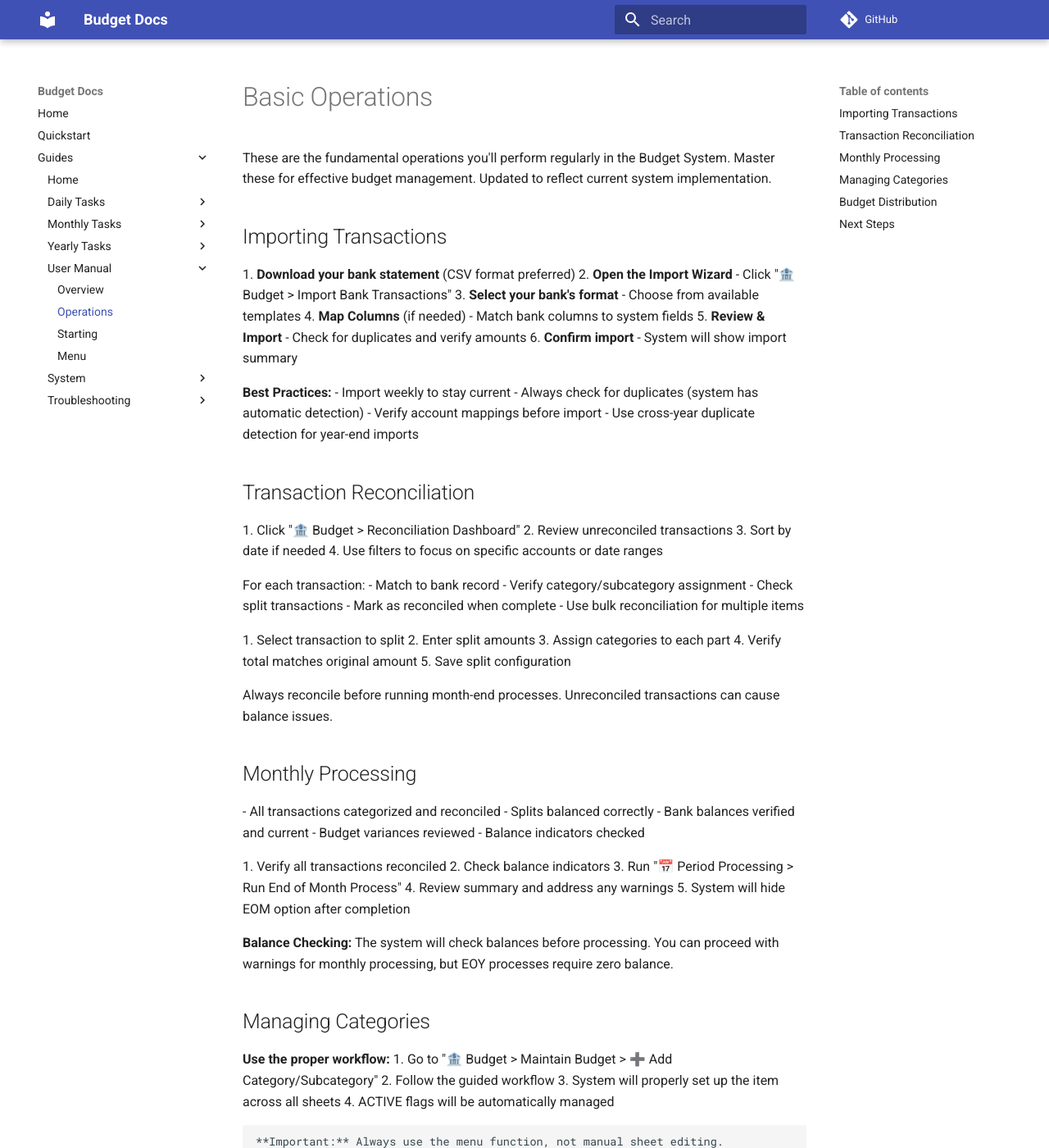
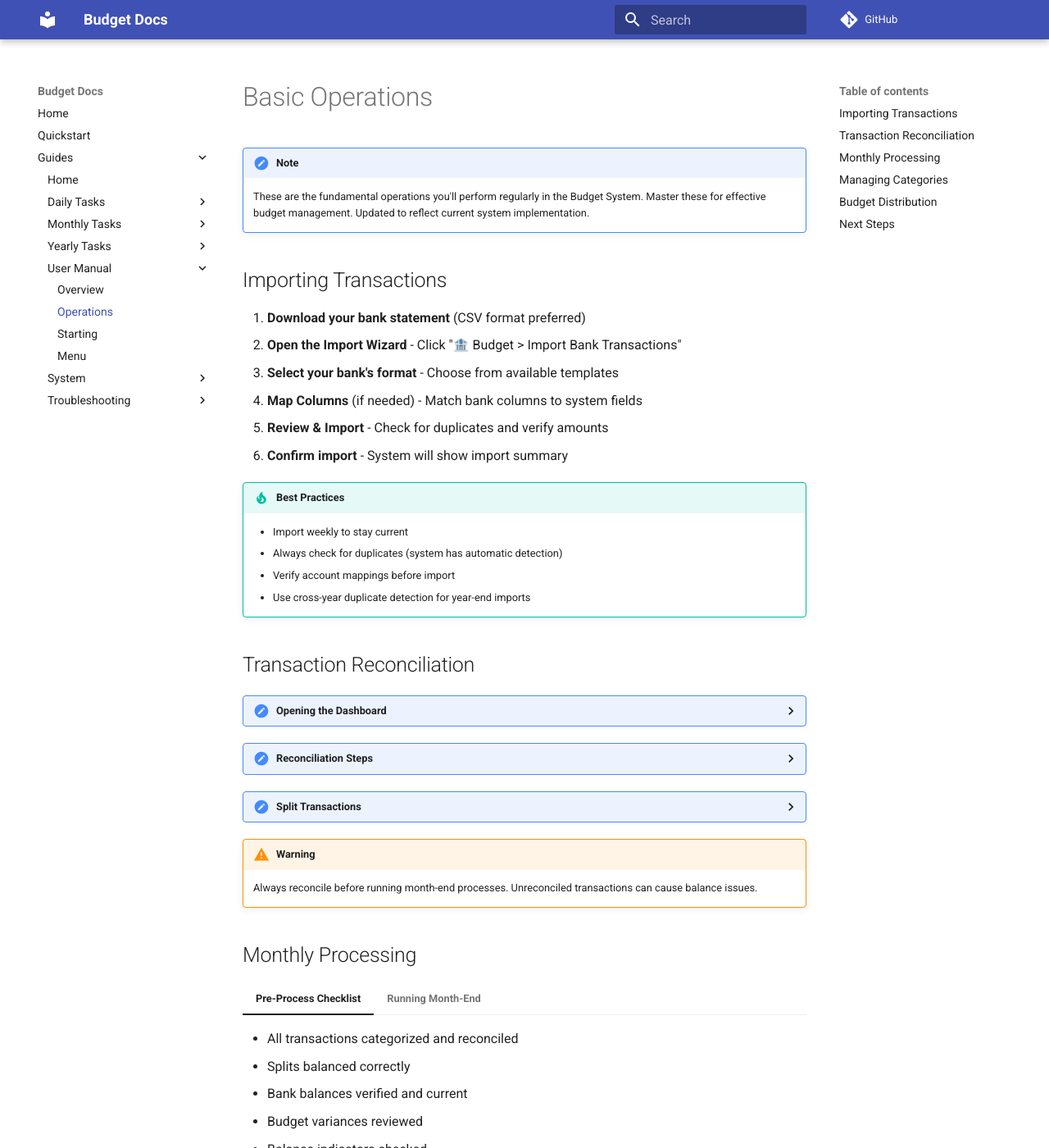
Before and after one commit to griadooss/budget-docs, an MkDocs documentation site: the page built from docs/guides/user-manual/basic-operations.md, in a window 1280 px wide and 1400 px high. Shown: the whole window at 82% size. Built offline with MkDocs 1.6.1 and Material for MkDocs 9.7.7, drawn with Linux system fonts in a browser that asks for light colours; comment, search, counter and statistics services are not loaded; some of the changed text lies outside the part shown.

Commit message:
Convert common-issues.md and basic-operations.md to Material syntax

```diff
--- a/docs/guides/user-manual/basic-operations.md
+++ b/docs/guides/user-manual/basic-operations.md
@@ -5,148 +5,131 @@ description: 'Core processes and daily tasks in the Budget System'
 
 # Basic Operations
 
-<Note>
-  These are the fundamental operations you'll perform regularly in the Budget
-  System. Master these for effective budget management. Updated to reflect current system implementation.
-</Note>
+!!! note
+    These are the fundamental operations you'll perform regularly in the Budget System. Master these for effective budget management. Updated to reflect current system implementation.
 
 ## Importing Transactions
 
-<Steps>
-  1. **Download your bank statement** (CSV format preferred)
-  2. **Open the Import Wizard** - Click "🏦 Budget > Import Bank Transactions"
-  3. **Select your bank's format** - Choose from available templates
-  4. **Map Columns** (if needed) - Match bank columns to system fields
-  5. **Review & Import** - Check for duplicates and verify amounts
-  6. **Confirm import** - System will show import summary
-</Steps>
+1. **Download your bank statement** (CSV format preferred)
+2. **Open the Import Wizard** - Click "🏦 Budget > Import Bank Transactions"
+3. **Select your bank's format** - Choose from available templates
+4. **Map Columns** (if needed) - Match bank columns to system fields
+5. **Review & Import** - Check for duplicates and verify amounts
+6. **Confirm import** - System will show import summary
 
-<Tip>
-  **Best Practices:**
-  - Import weekly to stay current
-  - Always check for duplicates (system has automatic detection)
-  - Verify account mappings before import
-  - Use cross-year duplicate detection for year-end imports
-</Tip>
+!!! tip "Best Practices"
+    - Import weekly to stay current
+    - Always check for duplicates (system has automatic detection)
+    - Verify account mappings before import
+    - Use cross-year duplicate detection for year-end imports
 
 ## Transaction Reconciliation
 
-<AccordionGroup>
-  <Accordion title="Opening the Dashboard" icon="rectangle-list">
+??? rectangle-list "Opening the Dashboard"
     1. Click "🏦 Budget > Reconciliation Dashboard"
     2. Review unreconciled transactions
     3. Sort by date if needed
     4. Use filters to focus on specific accounts or date ranges
-  </Accordion>
 
-  <Accordion title="Reconciliation Steps" icon="check-double">
+??? check-double "Reconciliation Steps"
     For each transaction:
     - Match to bank record
     - Verify category/subcategory assignment
     - Check split transactions
     - Mark as reconciled when complete
     - Use bulk reconciliation for multiple items
-  </Accordion>
 
-  <Accordion title="Split Transactions" icon="arrows-split-up-and-left">
+??? arrows-split-up-and-left "Split Transactions"
     1. Select transaction to split
     2. Enter split amounts
     3. Assign categories to each part
     4. Verify total matches original amount
     5. Save split configuration
-  </Accordion>
-</AccordionGroup>
 
-<Warning>Always reconcile before running month-end processes. Unreconciled transactions can cause balance issues.</Warning>
+!!! warning
+    Always reconcile before running month-end processes. Unreconciled transactions can cause balance issues.
 
 ## Monthly Processing
 
-<CardGroup cols={2}>
-<Card title="Pre-Process Checklist" icon="list-check">
-- All transactions categorized and reconciled
-- Splits balanced correctly
-- Bank balances verified and current
-- Budget variances reviewed
-- Balance indicators checked
-  </Card>
+=== "Pre-Process Checklist"
 
-<Card title="Running Month-End" icon="calendar-check">
-1. Verify all transactions reconciled
-2. Check balance indicators
-3. Run "📅 Period Processing > Run End of Month Process"
-4. Review summary and address any warnings
-5. System will hide EOM option after completion
-  </Card>
-</CardGroup>
+    - All transactions categorized and reconciled
+    - Splits balanced correctly
+    - Bank balances verified and current
+    - Budget variances reviewed
+    - Balance indicators checked
 
-<Note>
-**Balance Checking:** The system will check balances before processing. You can proceed with warnings for monthly processing, but EOY processes require zero balance.
-</Note>
+=== "Running Month-End"
+
+    1. Verify all transactions reconciled
+    2. Check balance indicators
+    3. Run "📅 Period Processing > Run End of Month Process"
+    4. Review summary and address any warnings
+    5. System will hide EOM option after completion
+
+!!! note "Balance Checking"
+    The system will check balances before processing. You can proceed with warnings for monthly processing, but EOY processes require zero balance.
 
 ## Managing Categories
 
-<Tabs>
-  <Tab title="Adding Categories">
+=== "Adding Categories"
+
     **Use the proper workflow:**
+
     1. Go to "🏦 Budget > Maintain Budget > ➕ Add Category/Subcategory"
     2. Follow the guided workflow
     3. System will properly set up the item across all sheets
     4. ACTIVE flags will be automatically managed
 
     **Important:** Always use the menu function, not manual sheet editing.
-  </Tab>
 
-  <Tab title="Deleting Categories">
+=== "Deleting Categories"
+
     **Critical - Use proper deletion process:**
+
     1. Go to "🏦 Budget > Maintain Budget > 🗑️ Delete Category/Subcategory"
     2. System will run safety checks
     3. Proper cleanup across all sheets
     4. ACTIVE flags updated automatically
 
     **Warning:** Never manually delete rows from sheets - this causes balance inconsistencies.
-  </Tab>
 
-  <Tab title="Category Status">
+=== "Category Status"
+
     **ACTIVE Flag System:**
+
     - Categories are automatically marked ACTIVE when budgeted
     - Status is synchronized across all sheets
     - Use "🔄 Re-sync ACTIVE Flags" in Developer menu if needed
     - System prevents deletion of items with reconciled transactions
-  </Tab>
-</Tabs>
 
-<Warning>
-**Critical:** Always use menu functions for category management. Manual sheet editing can cause serious balance inconsistencies.
-</Warning>
+!!! warning "Critical"
+    Always use menu functions for category management. Manual sheet editing can cause serious balance inconsistencies.
 
 ## Budget Distribution
 
-<AccordionGroup>
-  <Accordion title="Individual Distribution" icon="arrow-right">
+??? arrow-right "Individual Distribution"
     1. Go to Maintain Budget sheet
     2. Set budget amount for item
     3. Click "Distribute" button
     4. System validates budget balance
     5. ACTIVE flags updated automatically
-  </Accordion>
 
-  <Accordion title="Bulk Distribution" icon="arrows-right">
+??? arrows-right "Bulk Distribution"
     1. Use "⚙️ Settings > Sheet Settings > Bulk Distribute Items"
     2. System filters items with budget > 0
     3. Validates overall budget balance
     4. Distributes all eligible items
     5. ACTIVE flags synchronized
-  </Accordion>
-</AccordionGroup>
 
-<Note>
-**Balance Validation:** Distribution requires balanced budget (income = expenses). System will warn if unbalanced but allows override for individual distribution.
-</Note>
+!!! note "Balance Validation"
+    Distribution requires balanced budget (income = expenses). System will warn if unbalanced but allows override for individual distribution.
 
 ## Next Steps
 
-<Check>Practice regular imports and reconciliation</Check>
-<Check>Use proper category management workflows</Check>
-<Check>Understand balance checking requirements</Check>
-<Check>Review the [Troubleshooting Guide](../troubleshooting/common-issues.md)</Check>
-<Check>Familiarize yourself with [Menu Reference](menu-reference.md)</Check>
+!!! tip "Next Steps"
+    - Practice regular imports and reconciliation
+    - Use proper category management workflows
+    - Understand balance checking requirements
+    - Review the [Troubleshooting Guide](../troubleshooting/common-issues.md)
+    - Familiarize yourself with [Menu Reference](menu-reference.md)
```
Also changed, not shown: docs/guides/troubleshooting/common-issues.md (+12 -18 lines).
